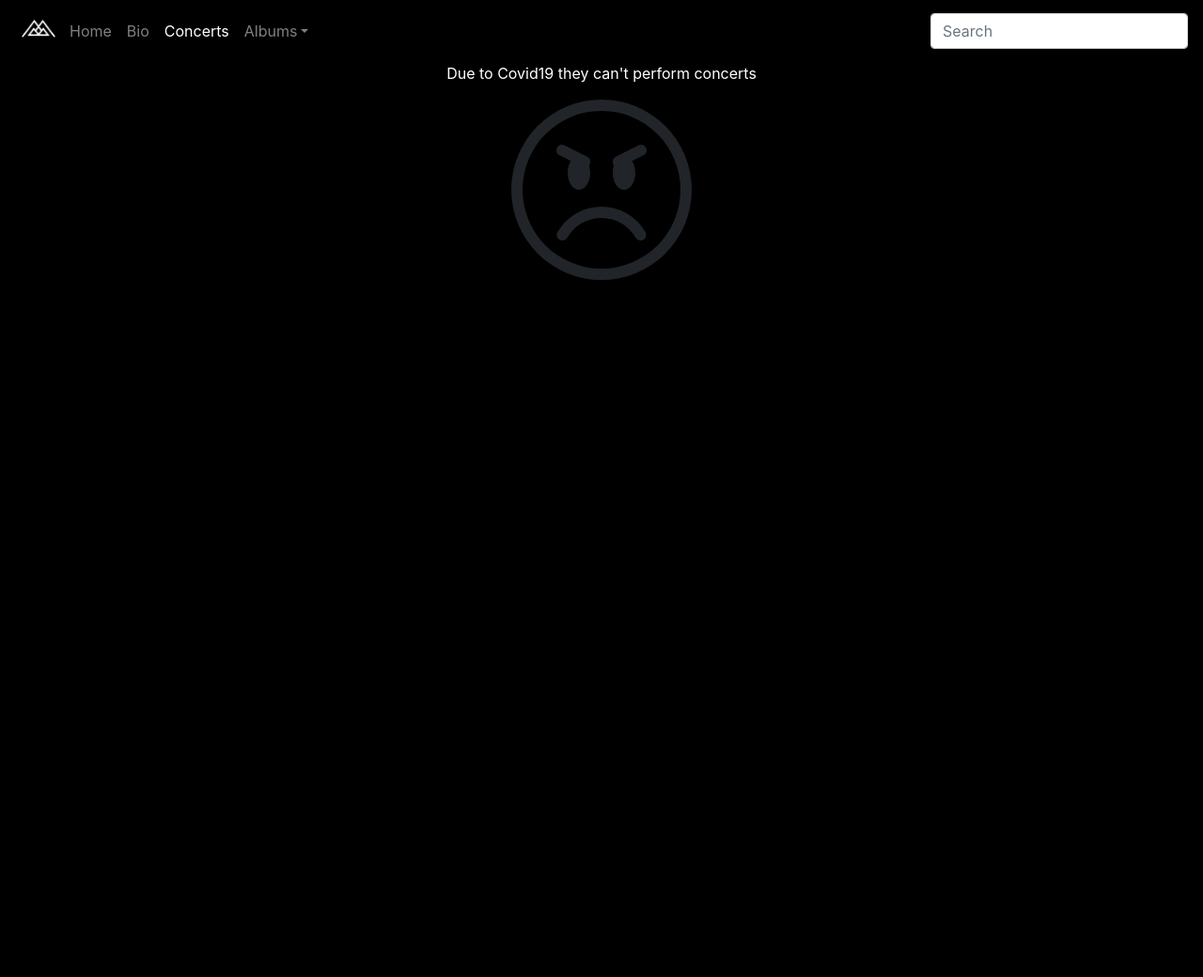
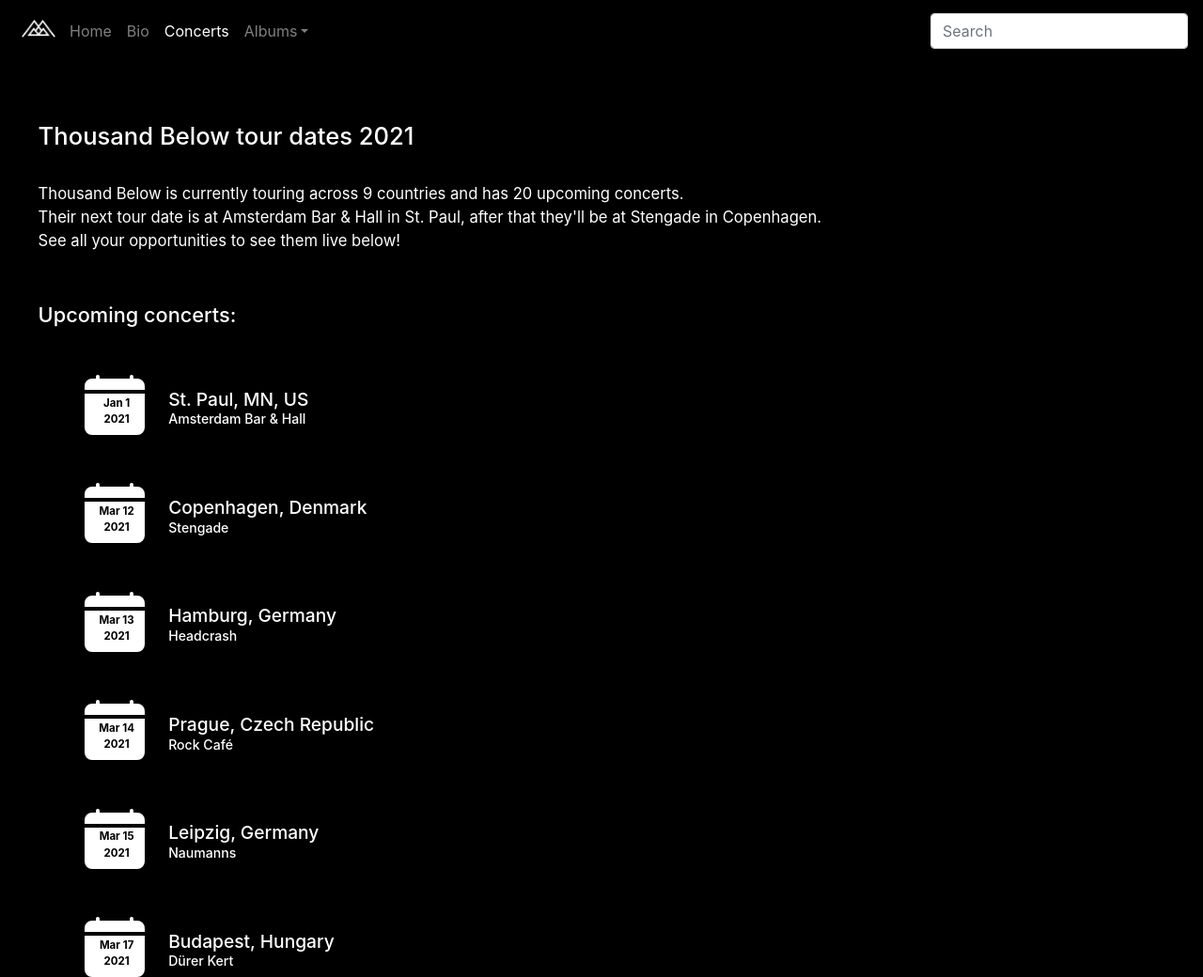
Before and after one commit to Varhanikova/semestralka2, a PHP site: page /Concerts.html in a window 1280 px wide. Shown: the whole page at 94% size. Before the commit the page ends 298 px from the top, so only its background shows below. Run offline with PHP 8.4, Linux system fonts and the light colour scheme.

Commit message:
concerts

```diff
--- a/Bio.html
+++ b/Bio.html
@@ -12,7 +12,7 @@
 </head>
 <body>
 <nav class="navbar navbar-expand-xl navbar-dark bg-dark">
-    <img class="logo" src="logo.png" alt="kapela">
+    <img class="logo" src="logo.png" alt="logo">
     <button class="navbar-toggler" type="button" data-toggle="collapse" data-target="#navbarsExample06" aria-controls="navbarsExample06" aria-expanded="false" aria-label="Toggle navigation">
         <span class="navbar-toggler-icon"></span>
     </button>
@@ -41,7 +41,7 @@
         </form>
     </div>
 </nav>
-<img class="fotka5" src="boys.jpg" alt="kapela">
+<img class="fotka5" src="boys.jpg" alt="chalosi">
 <div class="bioo ">
     <p> Thousand Below is an American post-hardcore band from Southern California, formed in 2016.
         They are currently signed to Rise Records.</p>
--- a/Concerts.html
+++ b/Concerts.html
@@ -12,7 +12,7 @@
 <body>
 <div id="top" >
     <nav class="navbar navbar-expand-xl navbar-dark bg-dark">
-        <img class="logo" src="logo.png" alt="kapela">
+        <img class="logo" src="logo.png" alt="logo">
         <button class="navbar-toggler" type="button" data-toggle="collapse" data-target="#navbarsExample06" aria-controls="navbarsExample06" aria-expanded="false" aria-label="Toggle navigation">
             <span class="navbar-toggler-icon"></span>
         </button>
@@ -42,14 +42,61 @@
         </div>
     </nav>
 </div>
-<div class="covid">
-<p> Due to Covid19 they can't perform concerts </p>
+
+    <div class="napisok col-sm-11">
+        <h1>Thousand Below tour dates 2021</h1>
+        <br>
+        <p>Thousand Below is currently touring across 9 countries and has 20 upcoming concerts.
+            Their next tour date is at Amsterdam Bar & Hall in St. Paul, after that they'll be at Stengade in Copenhagen.
+            See all your opportunities to see them live below!</p>
+        <br><br>
+      <h2>Upcoming concerts:</h2>
+    </div>
+<div class="kalendare">
+<div class="kalendarik">
+    <svg  viewBox="0 0 16 16" class="bi bi-calendar-fill" fill="currentColor" xmlns="http://www.w3.org/2000/svg">
+        <path d="M3.5 0a.5.5 0 0 1 .5.5V1h8V.5a.5.5 0 0 1 1 0V1h1a2 2 0 0 1 2 2v11a2 2 0 0 1-2 2H2a2 2 0 0 1-2-2V5h16V4H0V3a2 2 0 0 1 2-2h1V.5a.5.5 0 0 1 .5-.5z"/>
+    </svg>
+    <p>Jan 1 2021</p>
+    <h1>St. Paul, MN, US</h1>
+    <h2>Amsterdam Bar & Hall</h2>
 </div>
-<svg width="15vw" height="15vw" viewBox="0 0 16 16" class="bi bi-emoji-angry" fill="currentColor" xmlns="http://www.w3.org/2000/svg">
-    <path fill-rule="evenodd" d="M8 15A7 7 0 1 0 8 1a7 7 0 0 0 0 14zm0 1A8 8 0 1 0 8 0a8 8 0 0 0 0 16z"/>
-    <path fill-rule="evenodd" d="M4.285 12.433a.5.5 0 0 0 .683-.183A3.498 3.498 0 0 1 8 10.5c1.295 0 2.426.703 3.032 1.75a.5.5 0 0 0 .866-.5A4.498 4.498 0 0 0 8 9.5a4.5 4.5 0 0 0-3.898 2.25.5.5 0 0 0 .183.683z"/>
-    <path d="M7 6.5C7 7.328 6.552 8 6 8s-1-.672-1-1.5S5.448 5 6 5s1 .672 1 1.5zm4 0c0 .828-.448 1.5-1 1.5s-1-.672-1-1.5S9.448 5 10 5s1 .672 1 1.5z"/>
-    <path fill-rule="evenodd" d="M4.053 4.276a.5.5 0 0 1 .67-.223l2 1a.5.5 0 1 1-.447.894l-2-1a.5.5 0 0 1-.223-.67zm7.894 0a.5.5 0 0 0-.67-.223l-2 1a.5.5 0 1 0 .447.894l2-1a.5.5 0 0 0 .223-.67z"/>
-</svg>
+<div class="kalendarik2">
+    <svg  viewBox="0 0 16 16" class="bi bi-calendar-fill" fill="currentColor" xmlns="http://www.w3.org/2000/svg">
+        <path d="M3.5 0a.5.5 0 0 1 .5.5V1h8V.5a.5.5 0 0 1 1 0V1h1a2 2 0 0 1 2 2v11a2 2 0 0 1-2 2H2a2 2 0 0 1-2-2V5h16V4H0V3a2 2 0 0 1 2-2h1V.5a.5.5 0 0 1 .5-.5z"/>
+    </svg>
+    <p>Mar 12 2021</p>
+    <h1>Copenhagen, Denmark</h1>
+    <h2>Stengade</h2>
+</div><div class="kalendarik3">
+    <svg  viewBox="0 0 16 16" class="bi bi-calendar-fill" fill="currentColor" xmlns="http://www.w3.org/2000/svg">
+        <path d="M3.5 0a.5.5 0 0 1 .5.5V1h8V.5a.5.5 0 0 1 1 0V1h1a2 2 0 0 1 2 2v11a2 2 0 0 1-2 2H2a2 2 0 0 1-2-2V5h16V4H0V3a2 2 0 0 1 2-2h1V.5a.5.5 0 0 1 .5-.5z"/>
+    </svg>
+    <p>Mar 13 2021</p>
+    <h1>Hamburg, Germany</h1>
+    <h2>Headcrash</h2>
+</div><div class="kalendarik4">
+    <svg  viewBox="0 0 16 16" class="bi bi-calendar-fill" fill="currentColor" xmlns="http://www.w3.org/2000/svg">
+        <path d="M3.5 0a.5.5 0 0 1 .5.5V1h8V.5a.5.5 0 0 1 1 0V1h1a2 2 0 0 1 2 2v11a2 2 0 0 1-2 2H2a2 2 0 0 1-2-2V5h16V4H0V3a2 2 0 0 1 2-2h1V.5a.5.5 0 0 1 .5-.5z"/>
+    </svg>
+    <p>Mar 14 2021</p>
+    <h1>Prague, Czech Republic</h1>
+    <h2>Rock Café</h2>
+</div><div class="kalendarik5">
+    <svg  viewBox="0 0 16 16" class="bi bi-calendar-fill" fill="currentColor" xmlns="http://www.w3.org/2000/svg">
+        <path d="M3.5 0a.5.5 0 0 1 .5.5V1h8V.5a.5.5 0 0 1 1 0V1h1a2 2 0 0 1 2 2v11a2 2 0 0 1-2 2H2a2 2 0 0 1-2-2V5h16V4H0V3a2 2 0 0 1 2-2h1V.5a.5.5 0 0 1 .5-.5z"/>
+    </svg>
+    <p>Mar 15 2021</p>
+    <h1>Leipzig, Germany</h1>
+    <h2>Naumanns</h2>
+</div><div class="kalendarik6">
+    <svg  viewBox="0 0 16 16" class="bi bi-calendar-fill" fill="currentColor" xmlns="http://www.w3.org/2000/svg">
+        <path d="M3.5 0a.5.5 0 0 1 .5.5V1h8V.5a.5.5 0 0 1 1 0V1h1a2 2 0 0 1 2 2v11a2 2 0 0 1-2 2H2a2 2 0 0 1-2-2V5h16V4H0V3a2 2 0 0 1 2-2h1V.5a.5.5 0 0 1 .5-.5z"/>
+    </svg>
+    <p>Mar 17 2021</p>
+    <h1>Budapest, Hungary</h1>
+    <h2>Dürer Kert</h2>
+</div>
+</div>
 </body>
 </html>
--- a/GoneInYourWake.html
+++ b/GoneInYourWake.html
@@ -13,7 +13,7 @@
 <body>
 <div id="top" >
     <nav class="navbar navbar-expand-xl navbar-dark bg-dark">
-        <img class="logo" src="logo.png" alt="kapela">
+        <img class="logo" src="logo.png" alt="logo">
         <button class="navbar-toggler" type="button" data-toggle="collapse" data-target="#navbarsExample06" aria-controls="navbarsExample06" aria-expanded="false" aria-label="Toggle navigation">
             <span class="navbar-toggler-icon"></span>
         </button>
@@ -43,7 +43,7 @@
         </div>
     </nav>
 </div>
-<img class="album1" src="gonein.jpg" alt="kapela">
+<img class="album1" src="gonein.jpg" alt="album">
 
 <div class="songy ">
     <h2>Songs:</h2>
--- a/LetGoOfYourLove.html
+++ b/LetGoOfYourLove.html
@@ -13,7 +13,7 @@
 <body>
 <div id="top" >
     <nav class="navbar navbar-expand-xl navbar-dark bg-dark">
-        <img class="logo" src="logo.png" alt="kapela">
+        <img class="logo" src="logo.png" alt="logo">
         <button class="navbar-toggler" type="button" data-toggle="collapse" data-target="#navbarsExample06" aria-controls="navbarsExample06" aria-expanded="false" aria-label="Toggle navigation">
             <span class="navbar-toggler-icon"></span>
         </button>
@@ -43,7 +43,7 @@
         </div>
     </nav>
 </div>
-<img class="album1" src="letGoOfYourLove.jpg" alt="kapela">
+<img class="album1" src="letGoOfYourLove.jpg" alt="album">
 
 <div class="songy ">
     <h2>Songs:</h2>
--- a/LoveYouLetTooClose.html
+++ b/LoveYouLetTooClose.html
@@ -13,7 +13,7 @@
 <body>
 <div id="top" >
 <nav class="navbar navbar-expand-xl navbar-dark bg-dark">
-    <img class="logo" src="logo.png" alt="kapela">
+    <img class="logo" src="logo.png" alt="logo">
     <button class="navbar-toggler" type="button" data-toggle="collapse" data-target="#navbarsExample06" aria-controls="navbarsExample06" aria-expanded="false" aria-label="Toggle navigation">
         <span class="navbar-toggler-icon"></span>
     </button>
@@ -43,7 +43,7 @@
     </div>
 </nav>
 </div>
-<img class="album1" src="loveyoulettooclose.jpg" alt="kapela">
+<img class="album1" src="loveyoulettooclose.jpg" alt="album">
 
 <div class="songy ">
     <h2>Songs:</h2>
--- a/style.css
+++ b/style.css
@@ -114,15 +114,50 @@ body{
 }
 
 p{ white-space: pre-line;}
-.covid p{
+
+.kalendare{    color: white;}
+.kalendare p{
+    margin-left: 9vw;
+    color: black;
+    width: 7vw;
+    font-size: 2vw;
+    font-weight: bolder;
+    text-align: center;
+    margin-top: -6.5vw;
+}
+.kalendare svg{
+    width:10vw;
+    height:10vw;
+    margin-left: 7vw;
+    margin-top:5vw;
+}
+.kalendare h1{
+    margin-left:20vw;
+    width: 70vw;
+    font-size: 3vw;
+    margin-top:-11.8vw;
+}
+.kalendare h2{
+    font-size: 2vw;
+    margin-left:20vw;
+    width: 70vw;
+    margin-top: -1vw;
+}
+
+.napisok{
     color: white;
-    text-align: center;
+    font-size: 3vw;
+    top: 5vw;
+    width: 95vw;
+    margin-left: 2vw;
 }
-svg{
-    overflow: hidden;
-    vertical-align: middle;
-    left: 42.5%;
-    position: absolute;
+.napisok h1{
+
+    font-size: 4vw;
+}.napisok h2{
+     margin-bottom: 8vw;
+     margin-top: -7vw;
+    font-size: 3.5vw;
 }
 @media only screen and (min-width: 768px) {
     .fotka1 {
@@ -177,6 +212,51 @@ svg{
     .songy {
         margin-left: 5vw;
     }
+
+    .kalendare{    color: white;}
+    .kalendare p{
+        margin-left: 7.7vw;
+        color: black;
+        width: 4vw;
+        font-size: 0.9vw;
+        font-weight: bolder;
+        text-align: center;
+        margin-top: -3.3vw;
+    }
+    .kalendare svg{
+        width:5vw;
+        height:5vw;
+        margin-top: 4vw;
+        margin-left: 7vw;
+    }
+    .kalendare h1{
+        margin-left: 14vw;
+        width: 70vw;
+        font-size: 1.5vw;
+        margin-top: -4.5vw;
+    }
+    .kalendare h2{
+        font-size: 1.1vw;
+        margin-left: 14vw;
+        width: 70vw;
+        margin-top: -0.5vw;
+    }
+
+    .napisok{
+        color: white;
+        font-size: 1.3vw;
+        top: 5vw;
+        width: 95vw;
+        margin-left: 2vw;
+    }
+    .napisok h1{
+
+        font-size: 2vw;
+    }.napisok h2{
+             font-size: 1.7vw;
+             margin-top: -1vw;
+             margin-bottom: 5vw;
+     }
 }
 .bg-dark {
     background-color: black!important;
```
Also changed, not shown: index.html (+5 -5 lines).
